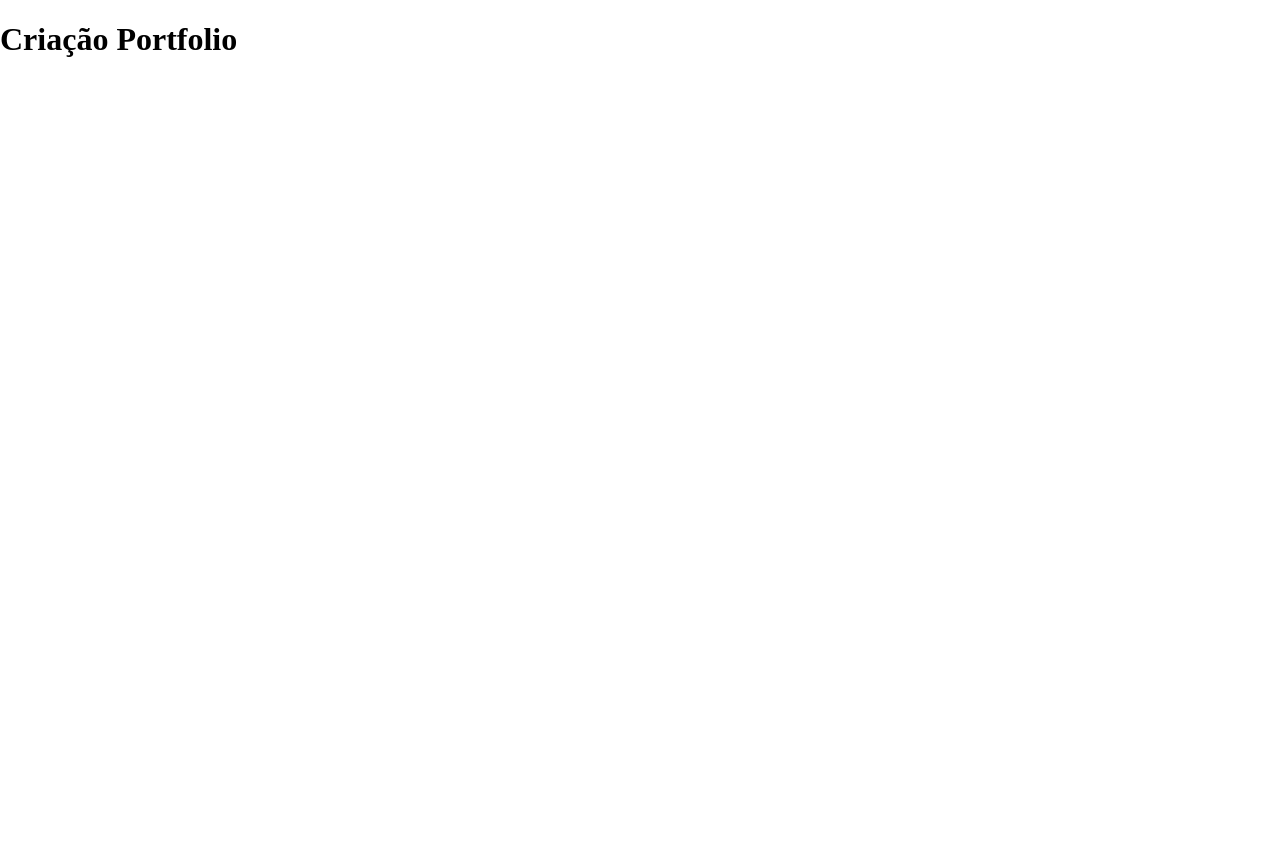
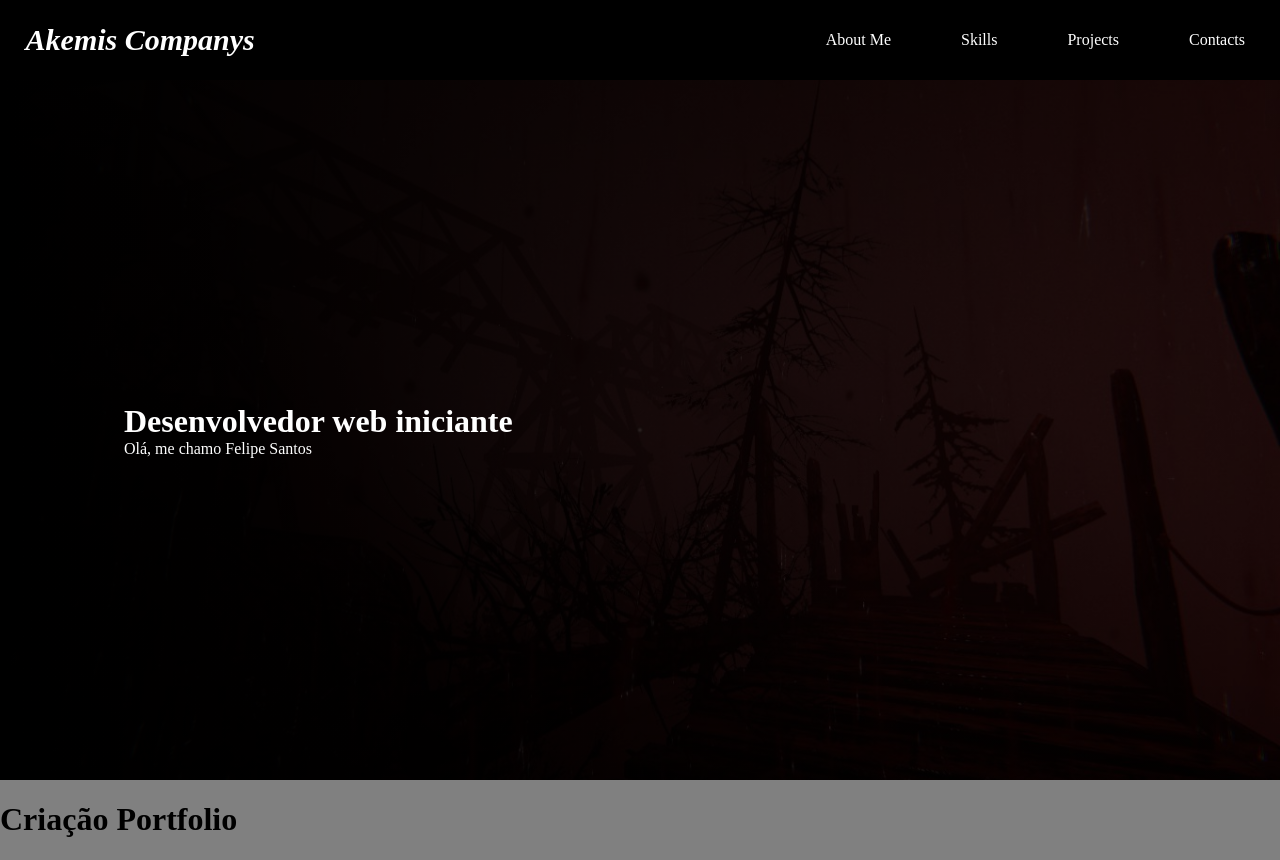
Before and after one commit to Hhomura/fs-profile, a plain HTML site: page index.html in a window 1280 px wide. Before the commit the page ends 800 px from the top, so only its background shows below. Drawn offline with Linux system fonts and the light colour scheme.

Commit message:
Criação navbar e Introdução da Página

```diff
--- a/index.html
+++ b/index.html
@@ -1,15 +1,44 @@
 <!DOCTYPE html>
-<html lang="en">
+<html lang="pt-br">
 <head>
     <meta charset="UTF-8">
     <meta http-equiv="X-UA-Compatible" content="IE=edge">
     <meta name="viewport" content="width=device-width, initial-scale=1.0">
     <link rel="shortcut icon" href="./public/ico_reimu.ico" type="image/x-icon">
     <link rel="stylesheet" href="./public/index.css">
+
+    <!--Styles Components-->
+    <link rel="stylesheet" href="./public/css/navbar.css">
+    <link rel="stylesheet" href="./public/css/introduction.css">
+
+    <!--Styles Animations-->
+    <link rel="stylesheet" href="./public/css/animations.css">
     <title>Felipe S Ramos</title>
 </head>
 <body>
 
+    <nav class="navbar_container">
+        <div class="navbar_logo">
+            <p>Akemis Companys</p>
+        </div>
+
+        <div class="navbar_links">
+            <ul>
+                <li><a href="#">About Me</a></li>
+                <li><a href="#">Skills</a></li>
+                <li><a href="#">Projects</a></li>
+                <li><a href="#">Contacts</a></li>
+            </ul>
+        </div>
+    </nav>
+    <header class="introduction_container">
+        <div class="introduction_sub_container">
+            <div class="introduction_txts slide_in_left">
+                <h1>Desenvolvedor web iniciante</h1>
+                <p>Olá, me chamo Felipe Santos</p>
+            </div>
+        </div>
+    </header>
     <h1>Criação Portfolio</h1>
 
 </body>
--- /dev/null
+++ b/public/css/animations.css
@@ -0,0 +1,21 @@
+.slide_in_left{
+    animation-name: slide_in_left;
+    animation-duration: 1.5s;
+    animation-timing-function: ease-in;
+    animation-delay: 0.2s;
+    animation-iteration-count: 1;
+    animation-fill-mode: both;
+    transition: 0.7s;
+}
+
+@keyframes slide_in_left{
+    from{
+        opacity: 0;
+        transform: translateX(-150px);
+    }
+
+    to{
+        opacity: 1;
+        transform: translateX(50px);
+    }
+}
--- /dev/null
+++ b/public/css/introduction.css
@@ -0,0 +1,35 @@
+.introduction_container{
+    height: 700px;
+    background-color: black;
+    display: flex;
+    align-items: center;
+    /*Origem da Imagem: Print do Jogo Outlast 2 tirado por mim*/
+    background-image: url('../../src/assets/imgs/background.jpg');
+    background-repeat: no-repeat;
+    background-size: cover;
+    background-position: 1%;
+}
+.introduction_sub_container{
+    display: flex;
+    align-items: center;
+    height: 100%;
+    width: 100%;
+    background-image: linear-gradient(to right, rgb(0, 0, 0) , rgba(0, 0, 0, 0.478));
+}
+
+.introduction_txts{
+    padding: 10px;
+    margin-left: 5%;
+}
+
+.introduction_txts h1{
+    color: white;
+}
+
+.introduction_txts p{
+    color: white;
+}
+
+.introduction_txts h1, p{
+    margin: 0;
+}
--- /dev/null
+++ b/public/css/navbar.css
@@ -0,0 +1,44 @@
+.navbar_container{
+    background-color: black;
+    display: flex;
+    justify-content: space-between;
+    align-items: center;
+}
+
+.navbar_logo{
+    margin-left: 2%;
+}
+
+.navbar_logo p{
+    color: white;
+    font-weight: bold;
+    font-style: italic;
+    font-size: 30px;
+}
+
+.navbar_links ul{
+    list-style: none;
+    display: flex;
+    /*border: solid 2px white;*/
+    justify-content: space-between;
+}
+
+.navbar_links li{
+    padding: 15px;
+    /*border: 2px solid white;*/
+}
+
+.navbar_links a{
+    color: white;
+    text-decoration: none;
+    padding: 15px;
+    padding-left: 20px;
+    padding-right: 20px;
+    transition: 1s;
+}
+
+.navbar_links a:hover{
+    color: black;
+    background-color: white;
+    border-radius: 10px;
+}
--- a/public/index.css
+++ b/public/index.css
@@ -4,4 +4,5 @@
 body{
     margin: 0;
     padding: 0;
+    background-color: gray;
 }
```
Also changed, not shown: src/assets/imgs/background.jpg (added).
